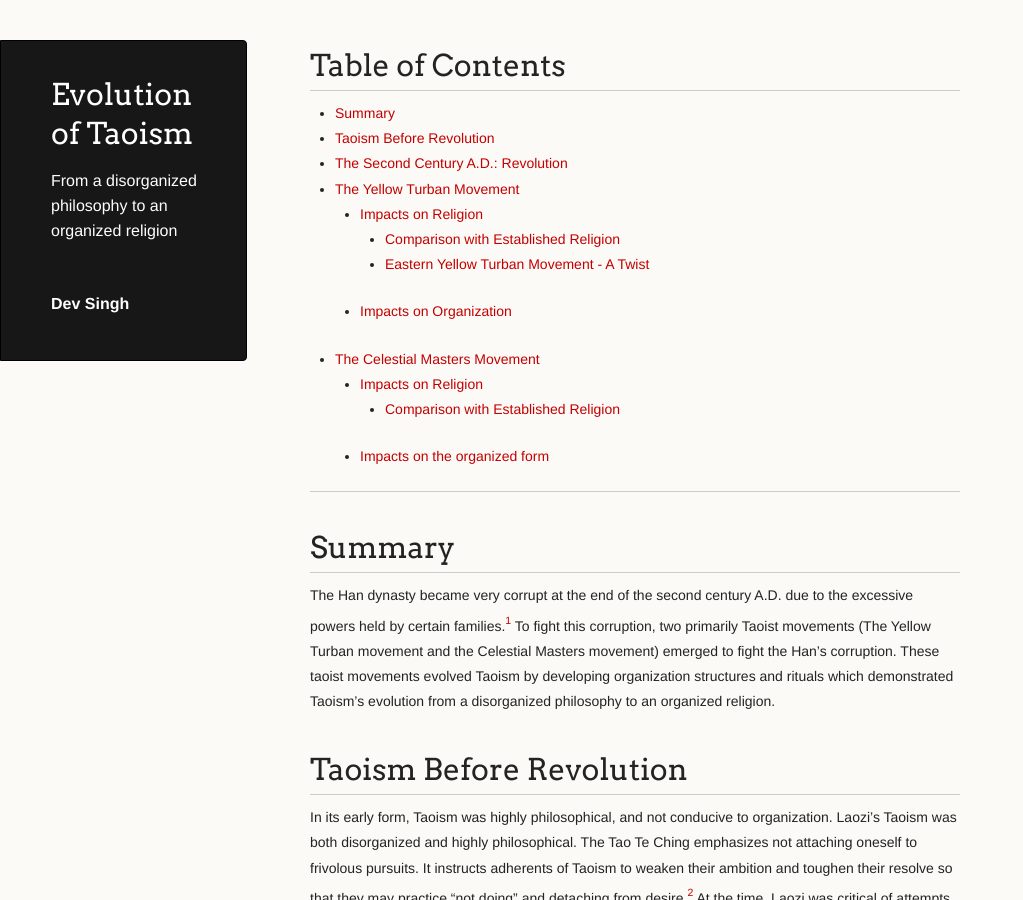
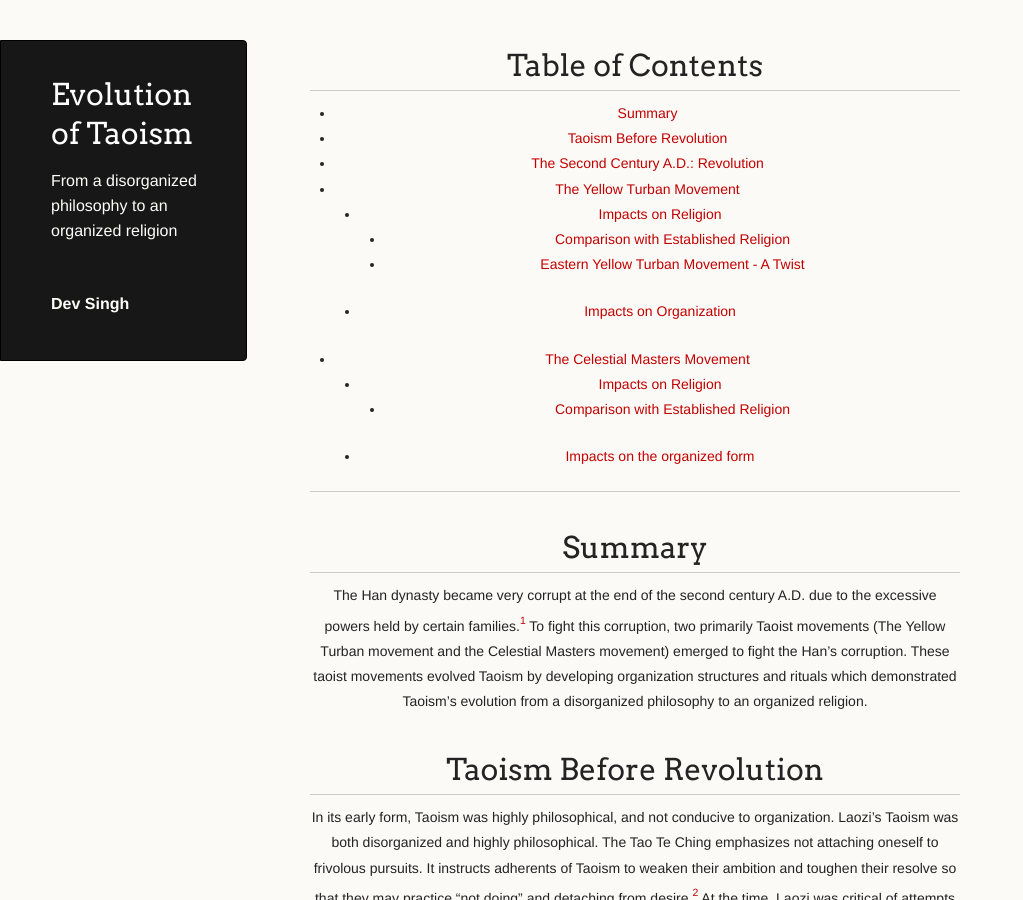
Before and after one commit to devksingh4/taoism, a Jekyll site: the page built from index.md, in a window 1280 px wide and 900 px high. Shown: the whole window, without its empty margins (0-1023 px from the left). Built offline with Jekyll 4.4.1, drawn with Linux system fonts in a browser that asks for light colours.

Commit message:
fix: center content
Signed-off-by: Dev Singh <dev@devksingh.com>

```diff
--- a/_layouts/default.html
+++ b/_layouts/default.html
@@ -36,7 +36,7 @@
         {% endif %}
       </header>
 
-      <section>
+      <section style="text-align: center; display: block; margin-left: auto; margin-right: auto;">
         {{ content }}
       </section>
 
```
